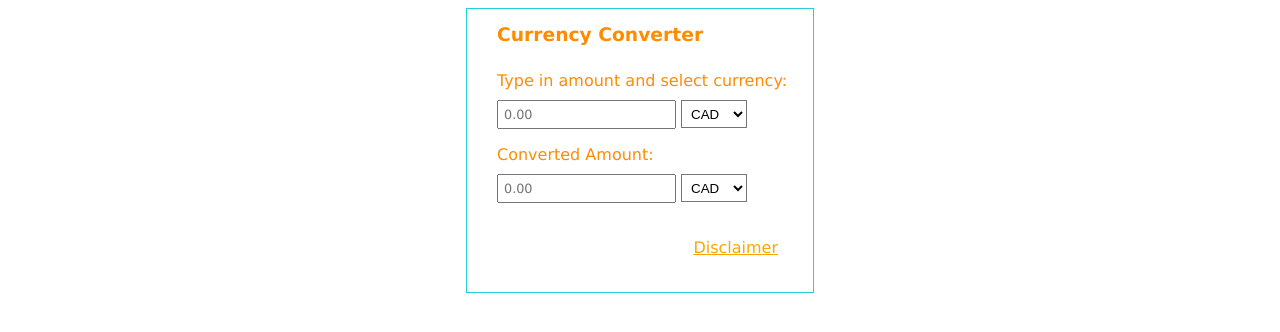
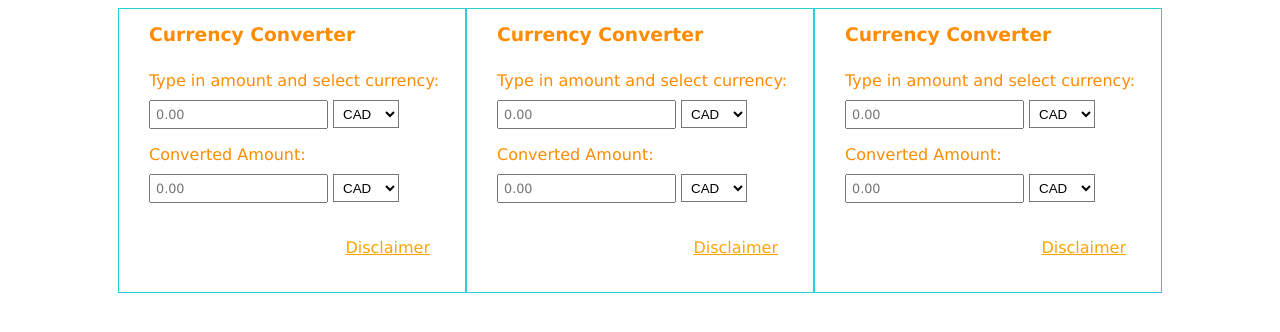
Before and after one commit to VinishaDsouza/currencyConverter, a website: page index.html in a window 1280 px wide. Drawn offline with Linux system fonts and the light colour scheme.

Commit message:
added 3 components

```diff
--- a/index.html
+++ b/index.html
@@ -9,6 +9,66 @@
 	<link rel="stylesheet" href="style.css">
 </head>
 <body>
+<!--Component 1-->
+	<section class="currencyconverter">
+		<h3 class="currency_header" style="color:darkorange;" >Currency Converter</h3>
+		<div class="input-currency-container">
+			<p class="currency-title" style="color:darkorange;">Type in amount and select currency:</p>
+			<form action="">
+				<input type="number" placeholder="0.00" id='input' onkeyup="onSelect()">
+				<select id="first" onchange="onSelect()">
+					<option value="CAD">CAD</option>
+					<option value="USD">USD</option>
+					<option value="EUR">EUR</option>
+				</select>
+			</form>
+		</div>
+		<div class="output-currency-container">
+			<p class="currency-title" style="color:darkorange;">Converted Amount:</p>
+			<form action="">
+				<input type="number" placeholder="0.00" id= 'converted'>
+				<select id="second" onchange="onSelect()">
+					<option value="CAD">CAD</option>
+					<option value="USD">USD</option>
+					<option value="EUR">EUR</option>
+				</select>
+			</form>
+		</div>
+		<a href="https://api.fixer.io/latest" class="disclaimer">
+			Disclaimer
+		</a>
+	</section>
+	<!--Component 2-->
+	<section class="currencyconverter">
+		<h3 class="currency_header" style="color:darkorange;" >Currency Converter</h3>
+		<div class="input-currency-container">
+			<p class="currency-title" style="color:darkorange;">Type in amount and select currency:</p>
+			<form action="">
+				<input type="number" placeholder="0.00" id='input' onkeyup="onSelect()">
+				<select id="first" onchange="onSelect()">
+					<option value="CAD">CAD</option>
+					<option value="USD">USD</option>
+					<option value="EUR">EUR</option>
+				</select>
+			</form>
+		</div>
+		<div class="output-currency-container">
+			<p class="currency-title" style="color:darkorange;">Converted Amount:</p>
+			<form action="">
+				<input type="number" placeholder="0.00" id= 'converted'>
+				<select id="second" onchange="onSelect()">
+					<option value="CAD">CAD</option>
+					<option value="USD">USD</option>
+					<option value="EUR">EUR</option>
+				</select>
+			</form>
+		</div>
+		<a href="https://api.fixer.io/latest" class="disclaimer">
+			Disclaimer
+		</a>
+	</section>
+
+	<!--Component 3-->
 	<section class="currencyconverter">
 		<h3 class="currency_header" style="color:darkorange;" >Currency Converter</h3>
 		<div class="input-currency-container">
```
